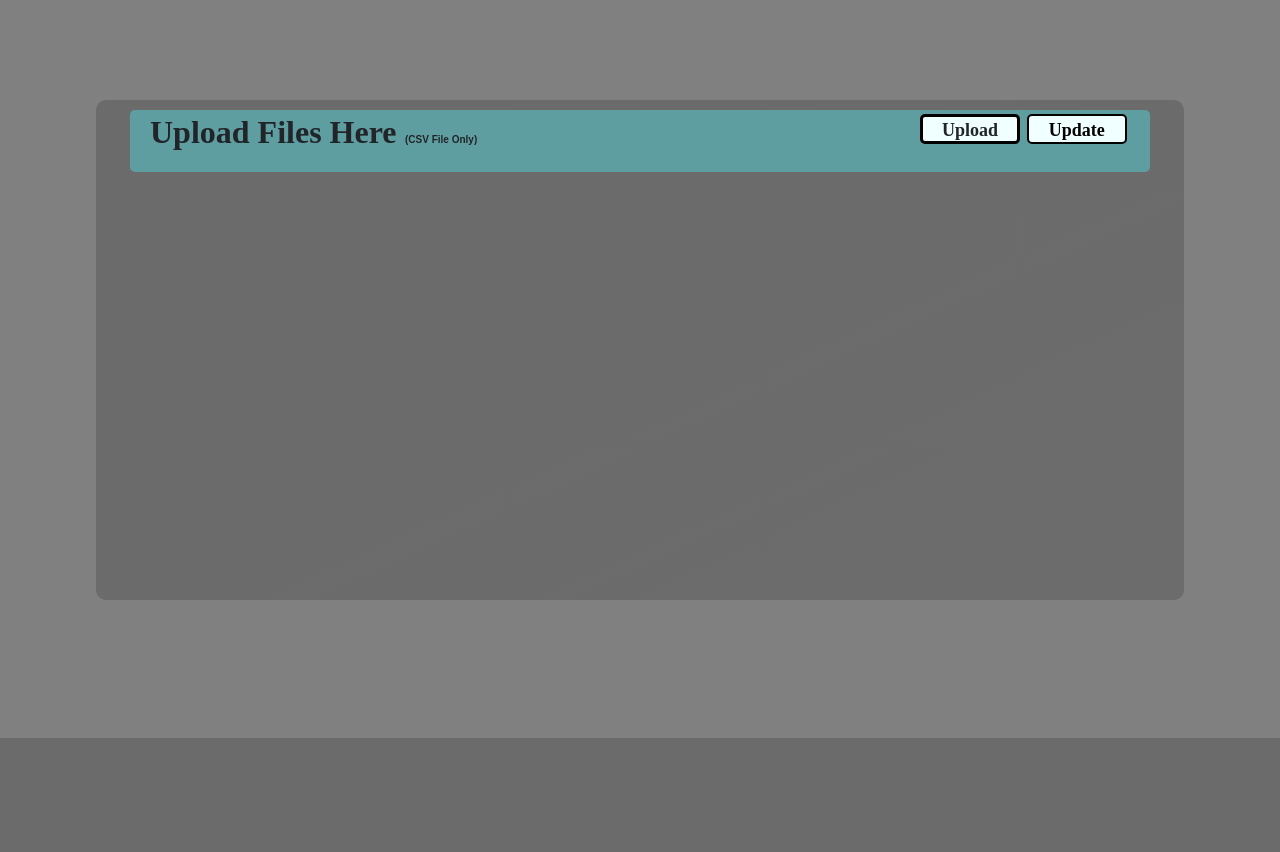
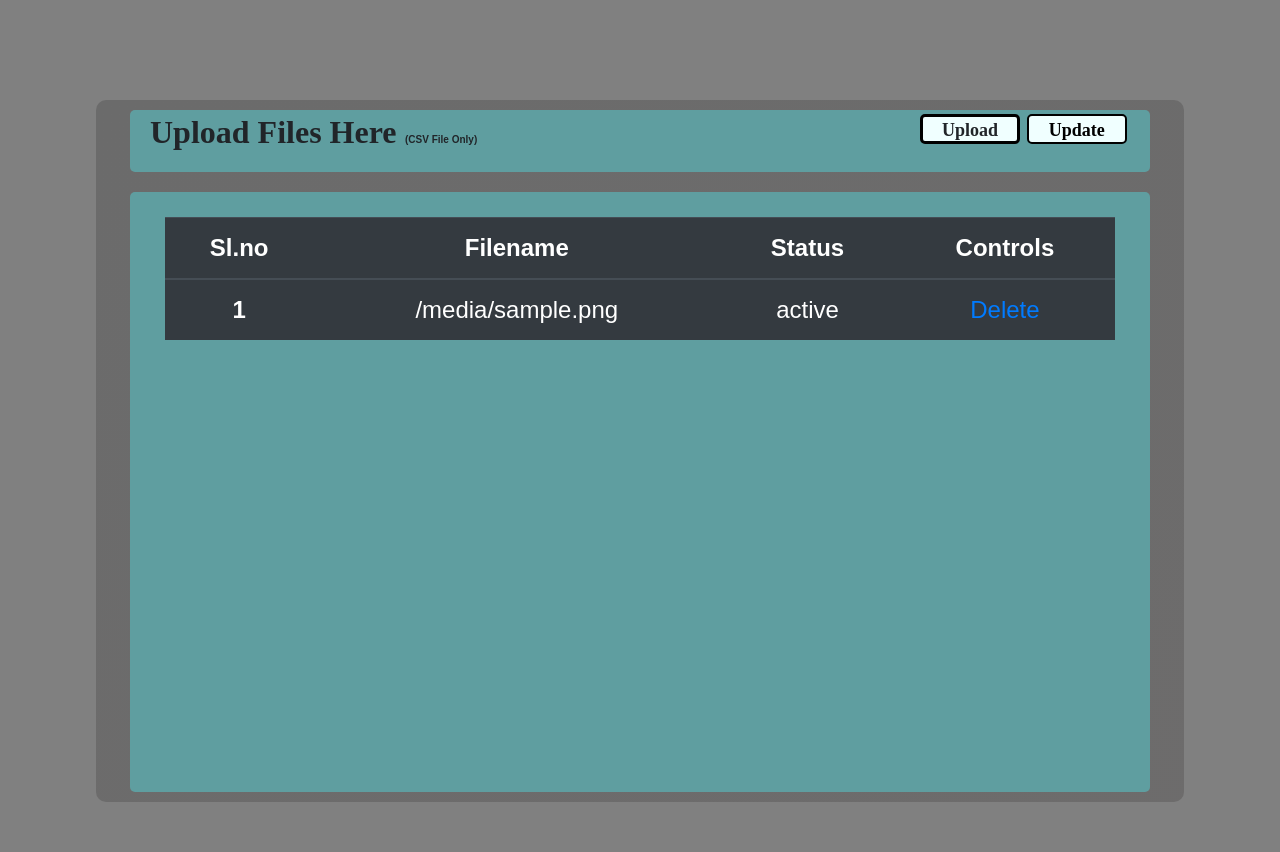
Before and after one commit to Miniature-Distributed-System/MCU-WEB-LAYER, a Django app: template templates/home.html in a window 1280 px wide. Shown: the part 62-914 px from the top of the page. Before the commit the page ends 800 px from the top, so only its background shows below. Run offline with Django 4.2, Linux system fonts and the light colour scheme; the template is opened without the code that fills it: most values are stand-ins (such as "Sample title", 1, 10 or a date in 2020).

Commit message:
Delete Function Added

```diff
--- a/CSV Samples/CSV UPLOADS/Tejas Dataset.csv
+++ /dev/null
@@ -1 +0,0 @@
-india,kv,cbse,kk,eng,sci,jk,sc,34278,jjk,king,1243,easy,\n
--- a/CSV Samples/CSV UPLOADS/csvtemplate.csv
+++ /dev/null
@@ -1 +0,0 @@
-india,kv,cbse,kk,eng,sci,jk,sc,34278,jjk,king,1243,easy,\n
--- /dev/null
+++ b/CSV Samples/CSV UPLOADS/csvtemplate1.csv
@@ -0,0 +1 @@
+"india,kv,cbse,kk,eng,sci,jk,sc,34278,jjk,king,1243,easy",,,,,,,,,,,,,\n
--- a/Home/urls.py
+++ b/Home/urls.py
@@ -5,5 +5,6 @@ urlpatterns = [
     path('', views.index, name = "index"),
     path('login',views.login, name = "login"),
     path('signup',views.signup, name = "signup"),
-    path('homepage',views.homepage,name = "homepage")
+    path('homepage',views.homepage,name = "homepage"),
+    path('delete/<int:id>',views.delete,name="delete")
 ]
--- a/static/css/home.css
+++ b/static/css/home.css
@@ -3,7 +3,8 @@ body{
 }
 
 .container1{
-    height: 500px;
+    height: auto;
+    margin-bottom: 50px;
     /* width: 500px; */
     background: linear-gradient( to right bottom, rgba(93, 93, 93, 0.6), rgba(65, 61, 61, 0.3));
     border-radius: 15px;
@@ -23,6 +24,8 @@ body{
     width: 1020px;
     margin-left: auto;
     margin-right: auto;
+    height: auto;
+    margin-bottom: 20px;
 
 }
 
@@ -80,3 +83,14 @@ body{
 .subbtn:hover{
     background-color: bisque;
 }
+
+
+.filerecord{
+    background-color: cadetblue;
+    border-radius: 5px;
+    width: 1020px;
+    height: 600px;
+    margin-left: auto;
+    margin-right: auto;
+    padding-top: 25px;
+}
--- a/templates/home.html
+++ b/templates/home.html
@@ -1,12 +1,14 @@
 <!doctype html>
 <html lang="en">
+
 <head>
   <!-- Required meta tags -->
   <meta charset="utf-8">
   <meta name="viewport" content="width=device-width, initial-scale=1, shrink-to-fit=no">
 
   <!-- Bootstrap CSS -->
-    <link rel="stylesheet" href="https://cdn.jsdelivr.net/npm/bootstrap@4.3.1/dist/css/bootstrap.min.css" integrity="sha384-ggOyR0iXCbMQv3Xipma34MD+dH/1fQ784/j6cY/iJTQUOhcWr7x9JvoRxT2MZw1T" crossorigin="anonymous">
+  <link rel="stylesheet" href="https://cdn.jsdelivr.net/npm/bootstrap@4.3.1/dist/css/bootstrap.min.css"
+    integrity="sha384-ggOyR0iXCbMQv3Xipma34MD+dH/1fQ784/j6cY/iJTQUOhcWr7x9JvoRxT2MZw1T" crossorigin="anonymous">
 
   <!-- Custom CSS -->
   <link rel="stylesheet" href="/static/css/home.css">
@@ -21,16 +23,19 @@
 
   <title>MCU | HOME</title>
 </head>
+
 <body>
   <nav class="navbar navbar-dark bg-dark">
-        <a style = "font-family: serif; font-size: x-large;" class="navbar-brand" href="#">Miniature Compute Unit&nbsp;&nbsp;&nbsp;&nbsp;{{loginuserid}}</a>
-        <button class="navbar-toggler" type="button" data-toggle="collapse" data-target="#navbarText" aria-controls="navbarText" aria-expanded="false" aria-label="Toggle navigation">
+    <a style="font-family: serif; font-size: x-large;" class="navbar-brand" href="#">Miniature Compute
+      Unit&nbsp;&nbsp;&nbsp;&nbsp;{{loginuserid}}</a>
+    <button class="navbar-toggler" type="button" data-toggle="collapse" data-target="#navbarText"
+      aria-controls="navbarText" aria-expanded="false" aria-label="Toggle navigation">
       <span class="navbar-toggler-icon"></span>
     </button>
-        <div style = "color: white;" class="collapse navbar-collapse" id="navbarText">
+    <div style="color: white;" class="collapse navbar-collapse" id="navbarText">
       <ul class="navbar-nav mr-auto">
         <li class="nav-item active">
-              <a  class="nav-link" href="#">Home <span class="sr-only">(current)</span></a>
+          <a class="nav-link" href="#">Home <span class="sr-only">(current)</span></a>
         </li>
         <li class="nav-item">
           <a class="nav-link" href="#">About Us</a>
@@ -44,18 +49,44 @@
 
   <div class="container1">
     <div class="uploadcont">
-          <h1>Upload Files Here </h1><p1> (CSV File Only)</p1>
+      <h1>Upload Files Here </h1>
+      <p1> (CSV File Only)</p1>
       <form action="/homepage" method="post" enctype="multipart/form-data">
         {% csrf_token %}
         <input style="display: none;" name="userid" value="{{loginuserid}}">
-            <label  for="upload">Upload</label>
-            <input type="file" name = "file" id = "upload" style = "display: none;">
-            <input class = "subbtn" type="submit" value="Update" onclick="myFunction()"><br>
-            <p style="color:black; font-weight: 500; font-size: 20px;margin-left: 20px; padding-top: 10px;padding-bottom: 10px;"> {% for msg in messages %}
+        <label for="upload">Upload</label>
+        <input type="file" name="file" id="upload" style="display: none;">
+        <input class="subbtn" type="submit" value="Update" onclick="myFunction()"><br>
+        <p
+          style="color:black; font-weight: 500; font-size: 20px;margin-left: 20px; padding-top: 10px;padding-bottom: 10px;">
+          {% for msg in messages %}
           {{msg}}
           {% endfor %}</p>
       </form>
       <!-- <p id="demo"></p> -->
+    </div>
+    <div class="filerecord">
+      <table style="width: 950px; margin-left: auto; margin-right: auto; text-align: center;" class="table table-dark">
+        <thead>
+          <tr>
+            <th scope="col">Sl.no</th>
+            <th scope="col">Filename</th>
+            <th scope="col">Status</th>
+            <th scope="col">Controls</th>
+          </tr>
+        </thead>
+        <tbody>
+          {% for x in filelogd %}
+          <tr>
+            <th scope="row">{{x.id}}</th>
+            <td>{{ x.file_name }}</td>
+            <td>{{ x.status }}</td>
+            <td><a href="/delete/{{ x.id }}">Delete</a></td>
+            </td>
+          </tr>
+          {% endfor %}
+        </tbody>
+      </table>
     </div>
 
 
@@ -66,8 +97,15 @@
 
   <!-- Optional JavaScript -->
   <!-- jQuery first, then Popper.js, then Bootstrap JS -->
-    <script src="https://code.jquery.com/jquery-3.3.1.slim.min.js" integrity="sha384-q8i/X+965DzO0rT7abK41JStQIAqVgRVzpbzo5smXKp4YfRvH+8abtTE1Pi6jizo" crossorigin="anonymous"></script>
-    <script src="https://cdn.jsdelivr.net/npm/popper.js@1.14.7/dist/umd/popper.min.js" integrity="sha384-UO2eT0CpHqdSJQ6hJty5KVphtPhzWj9WO1clHTMGa3JDZwrnQq4sF86dIHNDz0W1" crossorigin="anonymous"></script>
-    <script src="https://cdn.jsdelivr.net/npm/bootstrap@4.3.1/dist/js/bootstrap.min.js" integrity="sha384-JjSmVgyd0p3pXB1rRibZUAYoIIy6OrQ6VrjIEaFf/nJGzIxFDsf4x0xIM+B07jRM" crossorigin="anonymous"></script>
+  <script src="https://code.jquery.com/jquery-3.3.1.slim.min.js"
+    integrity="sha384-q8i/X+965DzO0rT7abK41JStQIAqVgRVzpbzo5smXKp4YfRvH+8abtTE1Pi6jizo"
+    crossorigin="anonymous"></script>
+  <script src="https://cdn.jsdelivr.net/npm/popper.js@1.14.7/dist/umd/popper.min.js"
+    integrity="sha384-UO2eT0CpHqdSJQ6hJty5KVphtPhzWj9WO1clHTMGa3JDZwrnQq4sF86dIHNDz0W1"
+    crossorigin="anonymous"></script>
+  <script src="https://cdn.jsdelivr.net/npm/bootstrap@4.3.1/dist/js/bootstrap.min.js"
+    integrity="sha384-JjSmVgyd0p3pXB1rRibZUAYoIIy6OrQ6VrjIEaFf/nJGzIxFDsf4x0xIM+B07jRM"
+    crossorigin="anonymous"></script>
 </body>
+
 </html>
```
Also changed, not shown: Home/views.py (+30 -4 lines), CSV Samples/Tejas Dataset.csv (deleted), CSV Samples/csvtemplate.csv (deleted). Lines whose indentation alone changed are shown as unchanged.
